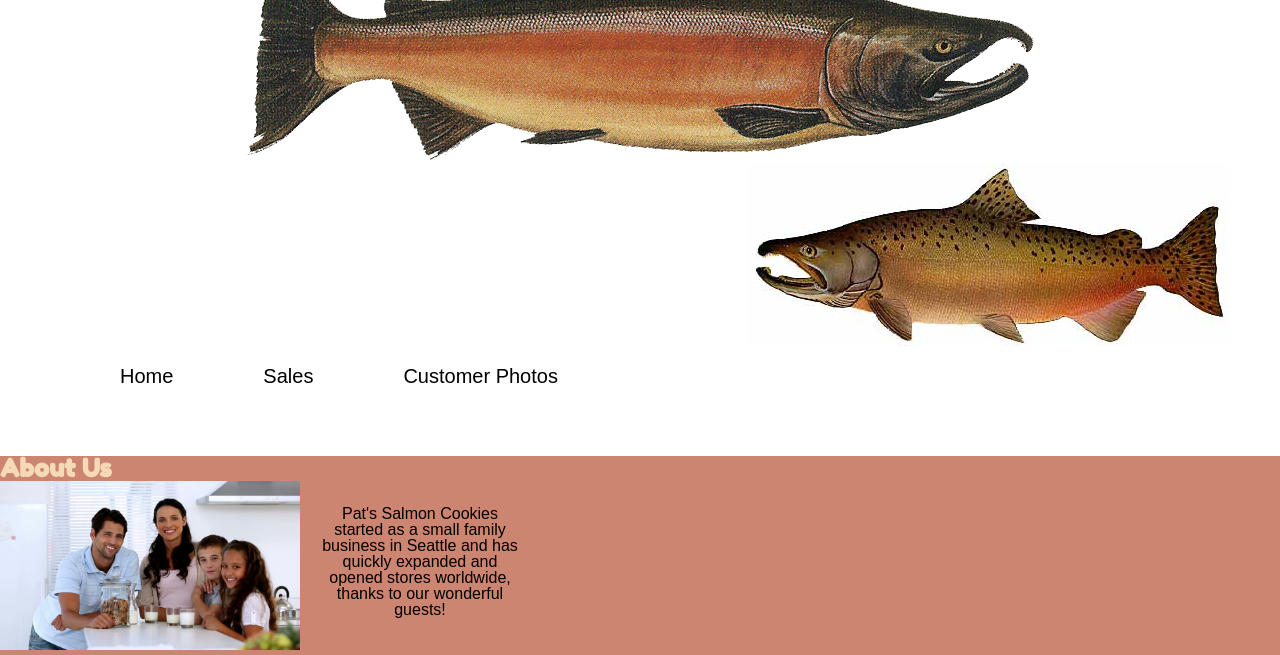
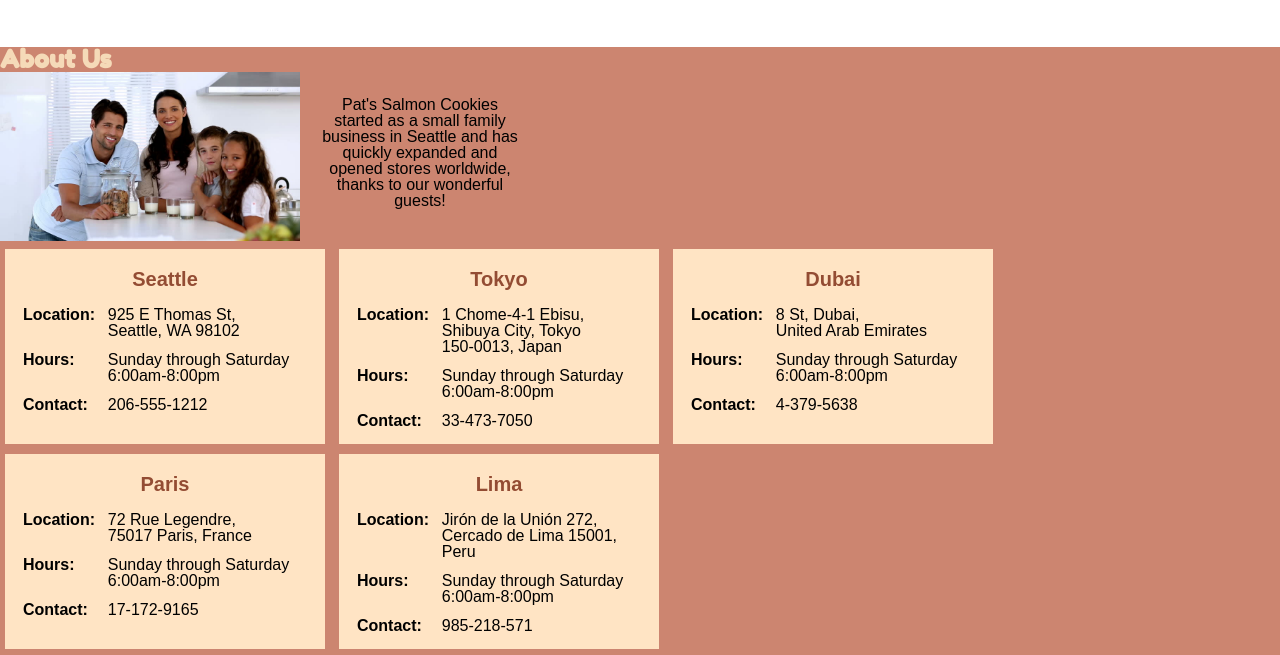
Before and after one commit to Ibrahim-201-301/cookie-stand, a plain HTML site: page index.html in a window 1280 px wide. Shown: the part 316-971 px from the top of the page. Drawn offline with Linux system fonts and the light colour scheme.

Commit message:
updated styling on store info

```diff
--- a/css/style.css
+++ b/css/style.css
@@ -26,10 +26,11 @@ h1 {
 
 #salmon-logo {
     display: inline;
+    max-width: 30%;
 }
 
 #chinook {
-    max-width: 50%;
+    max-width: 20%;
     height: auto;
     float: right;
 }
@@ -157,6 +158,11 @@ button {
     padding: 10px;
 }
 
+.store th, td {
+    border: transparent;
+    text-align: left;
+}
+
 
 #storetable {
     font-family: Arial, Helvetica, sans-serif;
--- a/index.html
+++ b/index.html
@@ -10,7 +10,7 @@
         <header>
             <div id="logo">
                 <h1>Welcome To<br>Pat's<br>Salmon Cookies!</h1>
-                <img id = "salmon-logo" src = "img/salmon-for-cookies.png"/>
+                <img id = "salmon-logo" src = "img/salmon-for-cookies.png"/><br>
                 <img id="chinook" src="img/chinook.jpeg"/>
                 <ul>
                     <li><a href="index.html">Home</a></li>
@@ -30,7 +30,8 @@
                 <table id="storetable">
                     <tr>
                         <th>Location:</th>
-                        <td>925 E Thomas St, Seattle, WA 98102</td>
+                        <td>925 E Thomas St,
+                        <br>Seattle, WA 98102</td>
                     </tr>
                     <tr>
                         <th>Hours:</th>
@@ -47,7 +48,7 @@
                     <table id="storetable">
                         <tr>
                             <th>Location:</th>
-                            <td>1 Chome-4-1 Ebisu, <br>Shibuya City, Tokyo 150-0013, Japan</td>
+                            <td>1 Chome-4-1 Ebisu, <br>Shibuya City, Tokyo <br>150-0013, Japan</td>
                         </tr>
                         <tr>
                             <th>Hours:</th>
```
